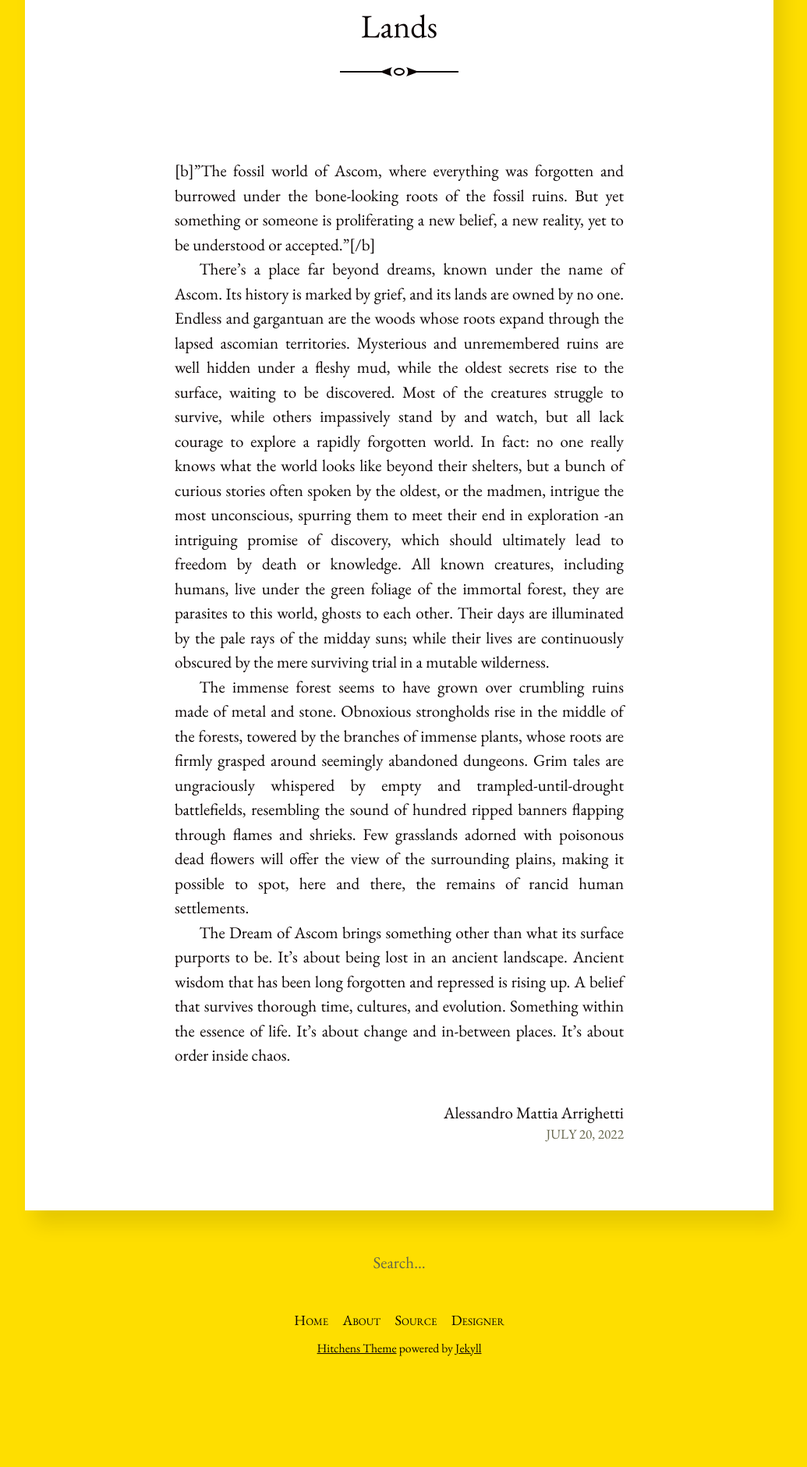
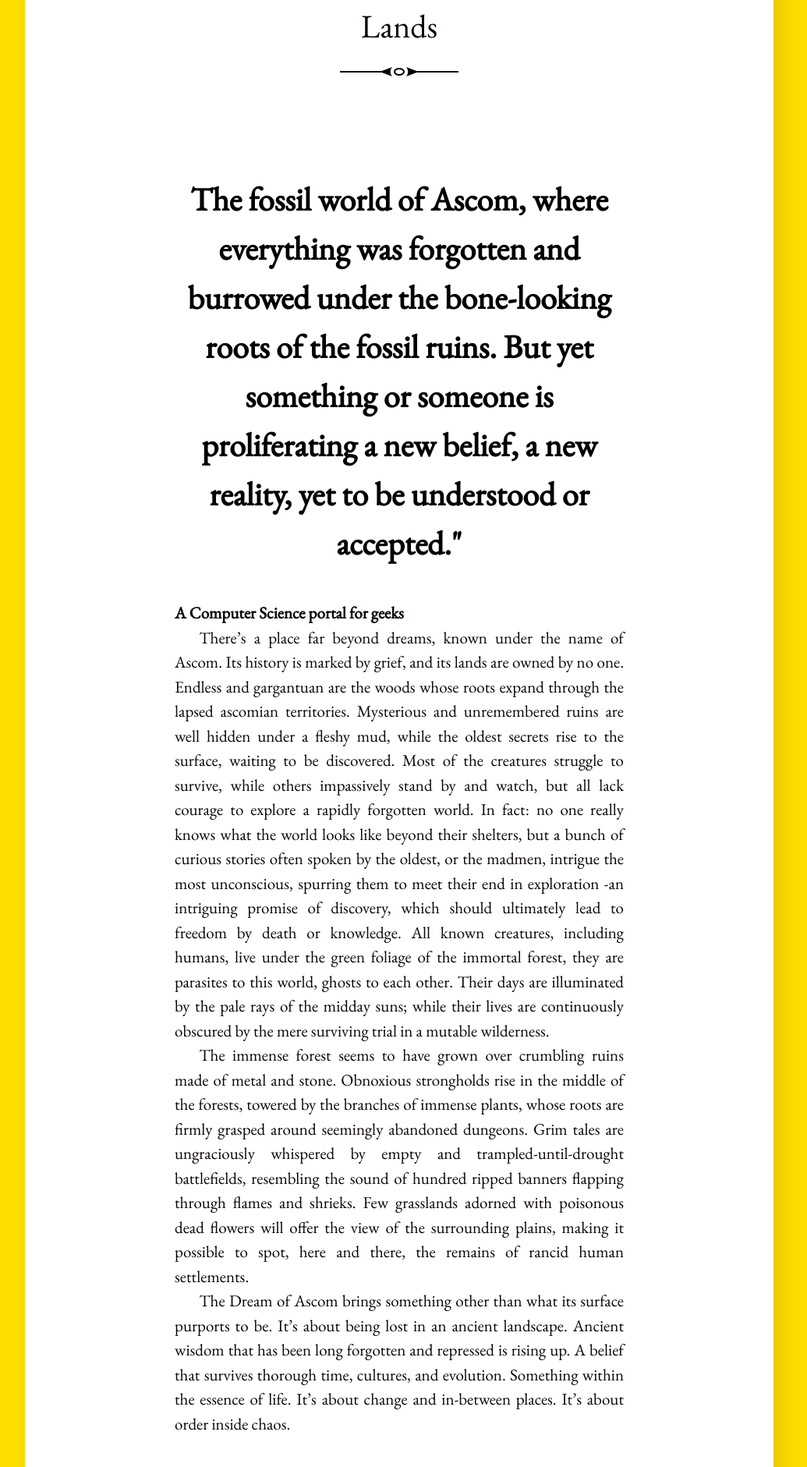
Before and after one commit to InexistentThirdChimera/InexistentThirdChimera.github.io, a Jekyll site: the page built from _posts/2022-07-20-the-ascomian-saga-ascomian-dream-and-its-lands.md, in a window 1280 px wide. Shown: the part 364-2245 px from the top of the page at 78% size, without its empty margins (128-1163 px from the left). Built offline with Jekyll 4.4.1, drawn with Linux system fonts in a browser that asks for light colours; before the commit the page ends 2149 px from its top, so only the background shows below that.

Commit message:
first try bold

```diff
--- a/_config.yml
+++ b/_config.yml
@@ -41,5 +41,5 @@ markdown: kramdown
 plugins:
   - jekyll-paginate
 
-paginate: 3
+paginate: 7
 paginate_path: "/page/:num/"
--- a/_posts/2022-07-20-the-ascomian-saga-ascomian-dream-and-its-lands.md
+++ b/_posts/2022-07-20-the-ascomian-saga-ascomian-dream-and-its-lands.md
@@ -5,8 +5,28 @@ category: Ascom RPG
 layout: post
 ---
 
+<html>
+    <head>
+        <style type="text/css">
+            h2 {
+                font-weight: 700;
+                color: black;
+            }
+            .text {
+                font-weight: bold;
+            }
+        </style>
+    </head>
+    <body>
+        <h2>
+          The fossil world of Ascom, where everything was forgotten and burrowed under the bone-looking roots of the fossil ruins. But yet something or someone is proliferating a new belief, a new reality, yet to be understood or accepted."
+        </h2>
+        <p class="text">
+          A Computer Science portal for geeks
+        </p>
 
-[b]"The fossil world of Ascom, where everything was forgotten and burrowed under the bone-looking roots of the fossil ruins. But yet something or someone is proliferating a new belief, a new reality, yet to be understood or accepted."[/b]
+    </body>
+</html>
 
 There’s a place far beyond dreams, known under the name of Ascom. Its history is marked by grief, and its lands are owned by no one. Endless and gargantuan are the woods whose roots expand through the lapsed ascomian territories. Mysterious and unremembered ruins are well hidden under a fleshy mud, while the oldest secrets rise to the surface, waiting to be discovered. Most of the creatures struggle to survive, while others impassively stand by and watch, but all lack courage to explore a rapidly forgotten world. In fact: no one really knows what the world looks like beyond their shelters, but a bunch of curious stories often spoken by the oldest, or the madmen, intrigue the most unconscious, spurring them to meet their end in exploration -an intriguing promise of discovery, which should ultimately lead to freedom by death or knowledge.
 All known creatures, including humans, live under the green foliage of the immortal forest, they are parasites to this world, ghosts to each other. Their days are illuminated by the pale rays of the midday suns; while their lives are continuously obscured by the mere surviving trial in a mutable wilderness.
```
